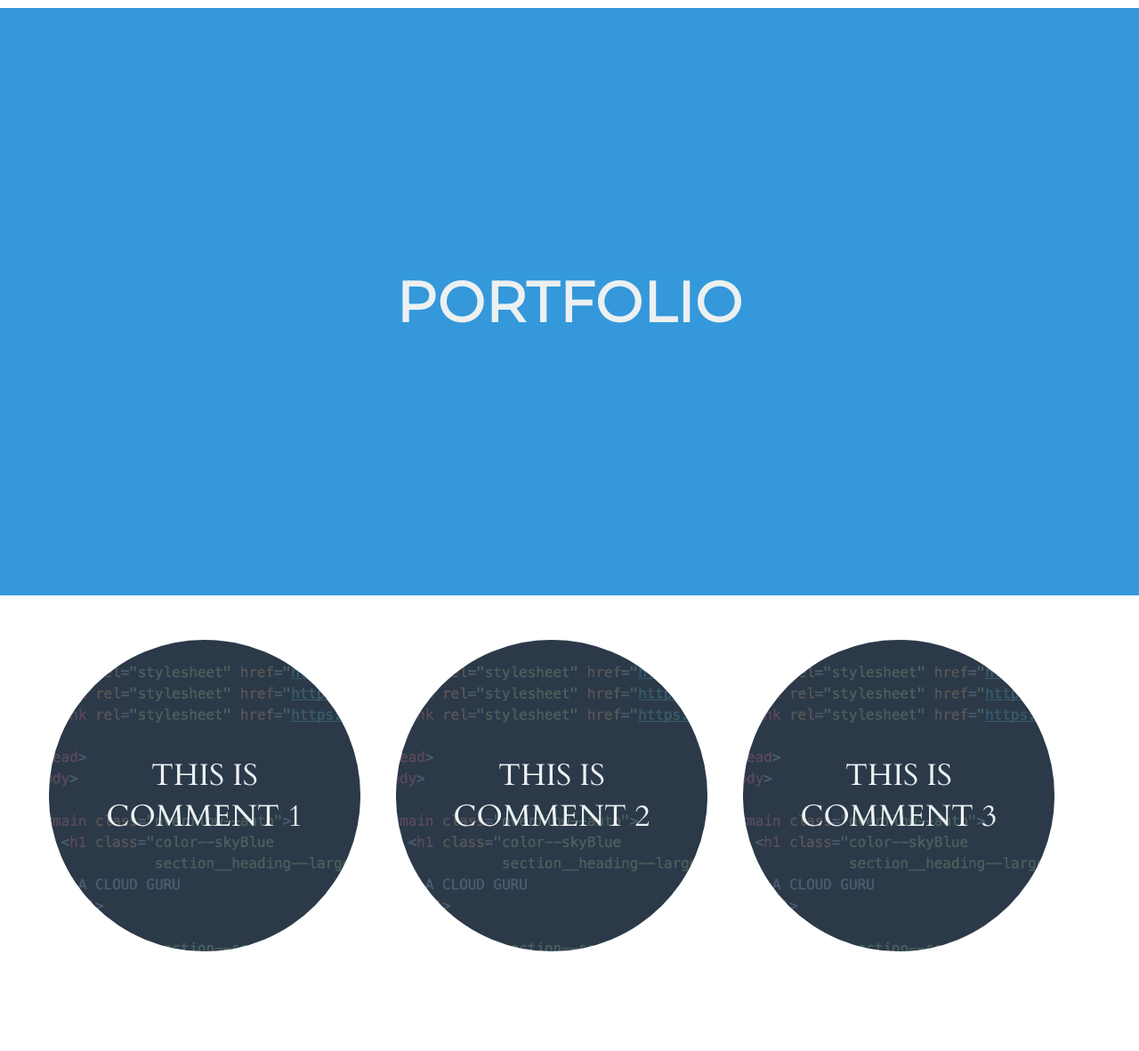
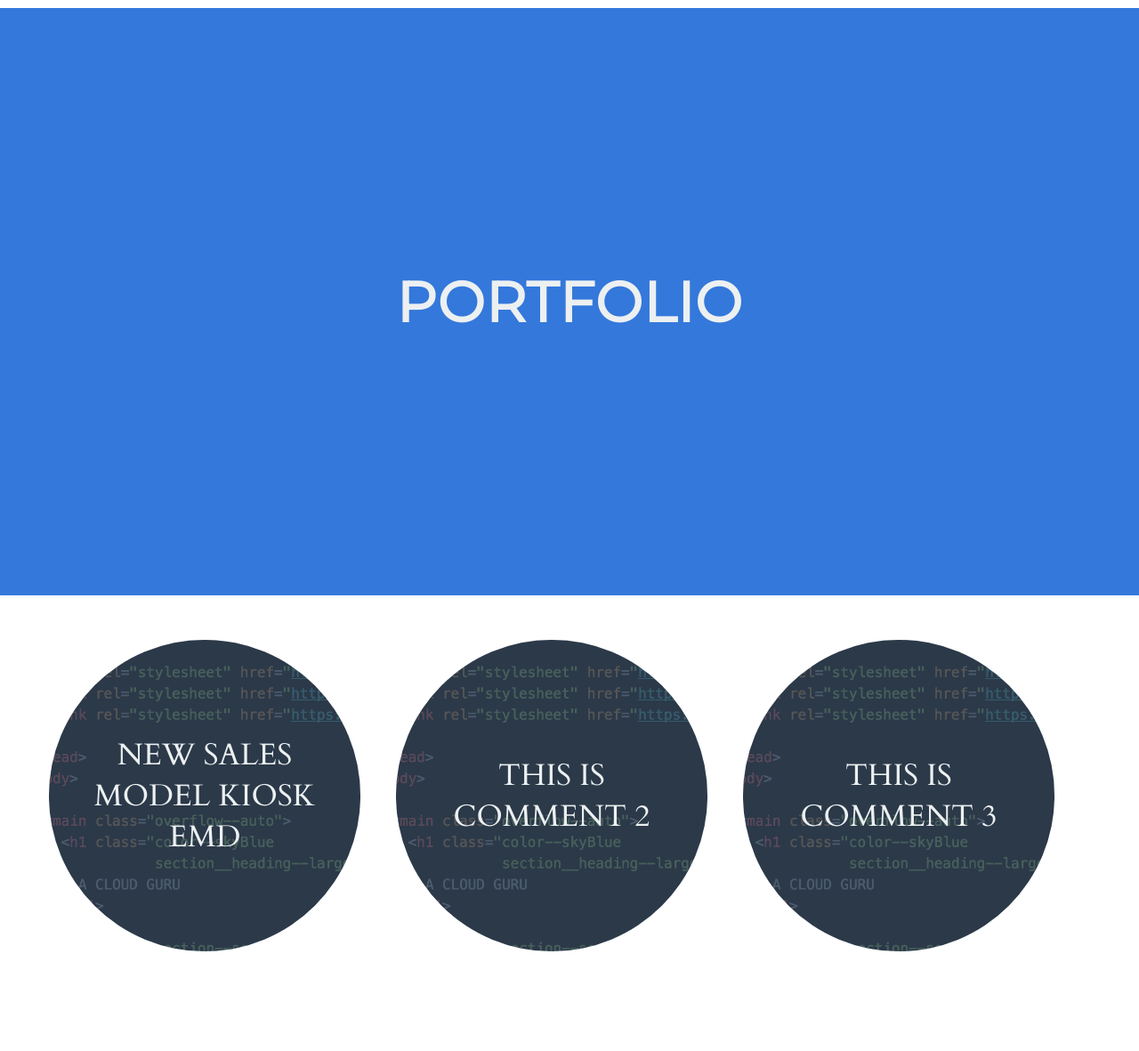
Before and after one commit to nspencerh/my-portfolio, a React app: page / in a window 1280 px wide. Shown: the part 119-1300 px from the top of the page at 89% size. Built offline with nearby package versions, Linux system fonts and the light colour scheme.

Commit message:
commit updates to the portfolio

```diff
--- a/js/main.js
+++ b/js/main.js
@@ -4,13 +4,13 @@ import ExampleWork from './example-work';
 
 const myWork = [
   {
-    'title':"Work Example 1",
+    'title':"New Sales Model Kiosk EMD",
     'href':"https://example.com",
     'desc':"Lorem ipsum dolor sit amet, consectetur adipisicing elit, sed do eiusmod tempor incididunt ut labore et dolore magna aliqua. Ut enim ad minim veniam, quis nostrud exercitation ullamco laboris nisi ut aliquip ex ea commodo consequat. Duis aute irure dolor in reprehenderit in voluptate velit esse cillum dolore eu fugiat nulla pariatur. Excepteur sint occaecat cupidatat non proident, sunt in culpa qui officia deserunt mollit anim id est laborum.",
     'image': {
         'desc': "Example of Kiosk EMD",
         'src':"images/example1.png",
-        'comment':"This is comment 1"
+        'comment':"New Sales Model Kiosk EMD"
     }
   },
   {
--- a/styles/main.css
+++ b/styles/main.css
@@ -21,7 +21,7 @@
 */
 
 .background--skyBlue {
-  background-color: rgb(52, 152, 219);
+  background-color: rgb(52, 120, 219);
 }
 
 .color--skyBlue {
```
Also changed, not shown: 1 other file.
